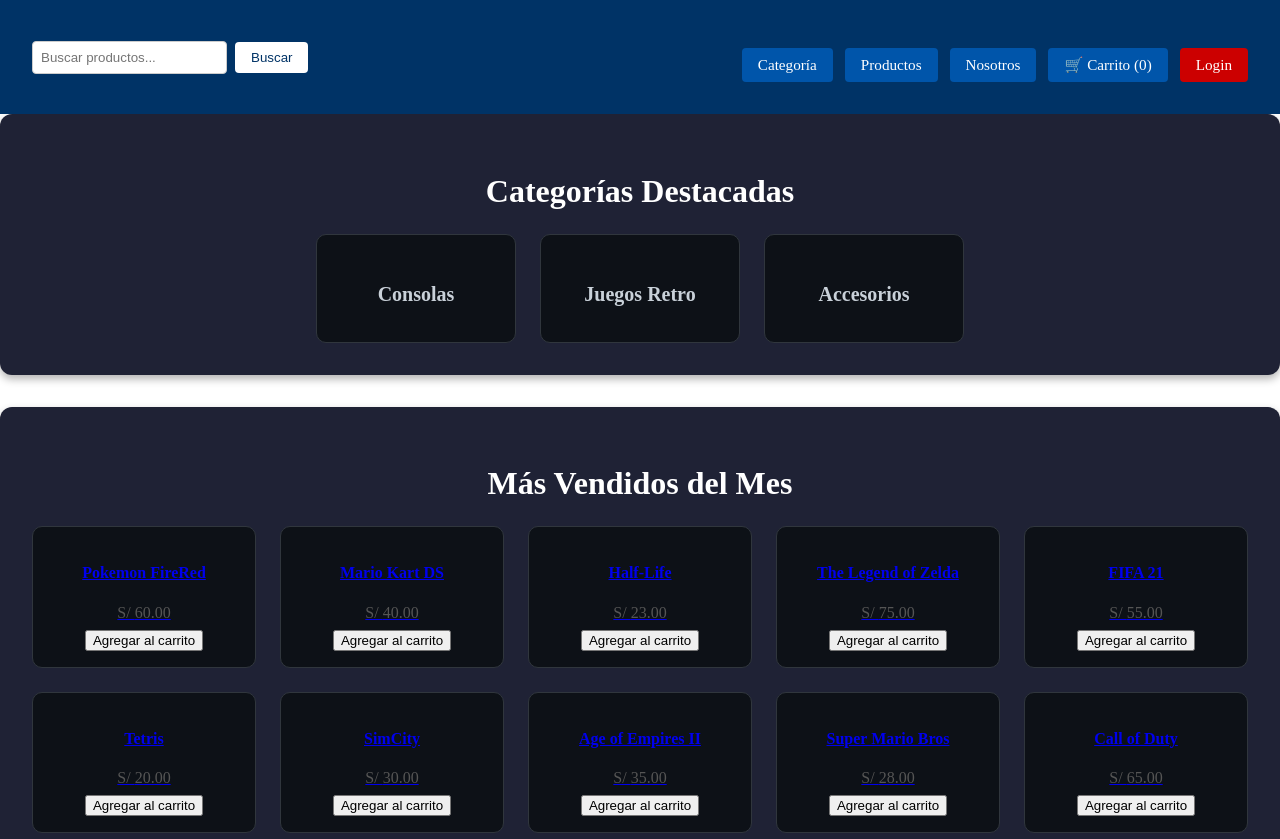
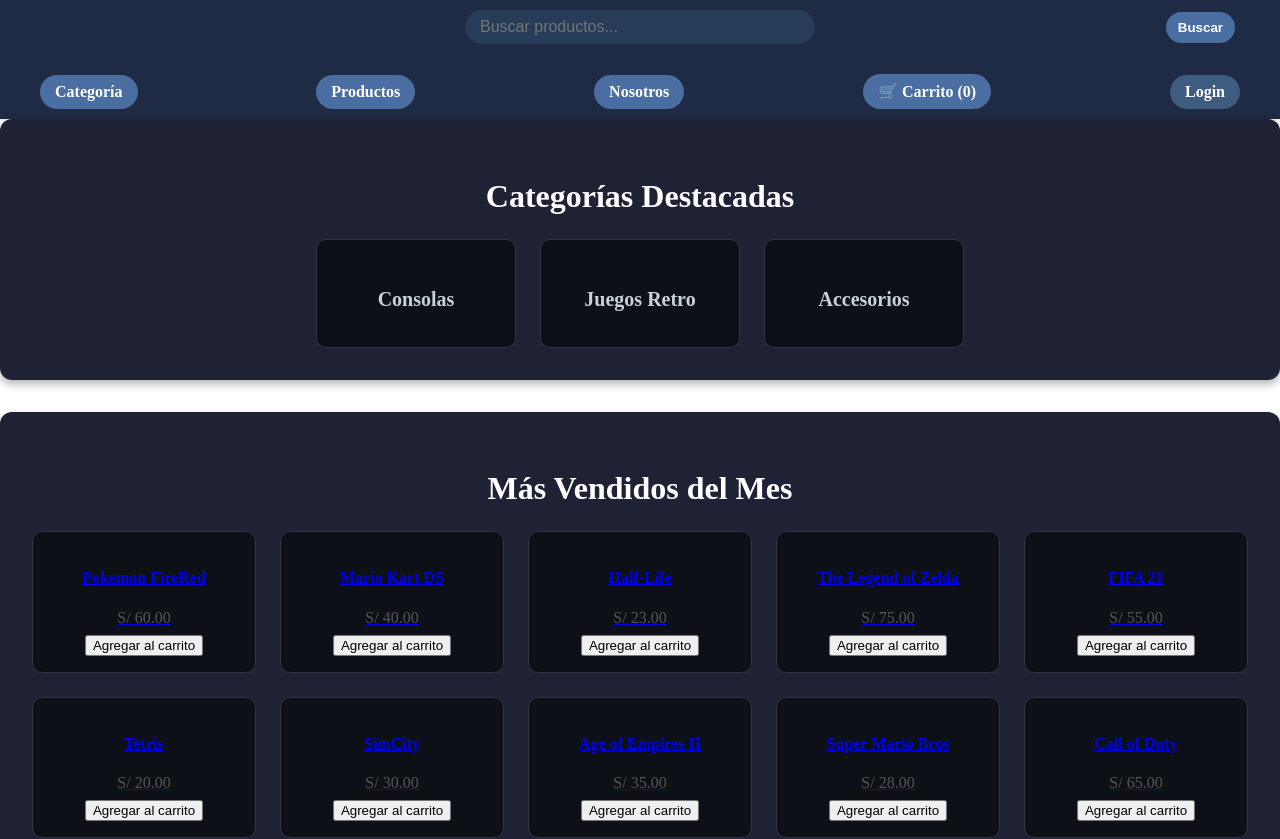
Before and after one commit to micaellodev/g3-progra, a React (Vite) app in the folder frontend/: page / in a window 1280 px wide. Shown: the top 839 px of the page. Built offline with nearby package versions, Linux system fonts and the light colour scheme.

Commit message:
Barra de busqueda_mejorada
Mejorado

```diff
--- a/frontend/src/components/Product/ProductoDetalle.jsx
+++ b/frontend/src/components/Product/ProductoDetalle.jsx
@@ -1,17 +1,25 @@
-import React from 'react';
+// src/pages/ProductoDetalle.jsx
+import React, { useState } from 'react';
 import { useParams, useNavigate } from 'react-router-dom';
 import { juegos } from '../../constantes/Consts';
 import { useCarrito } from '../../hooks/CartContext';
-//import './DetalleProducto.css';
+import TopBar from '../../components/TopBar/TopBar';
+import ProductoDetalleCard from '../../components/Table/ProductoDetalleCard';
 
 const ProductoDetalle = () => {
   const { id } = useParams();
   const navigate = useNavigate();
   const { addToCart } = useCarrito();
 
+  const [busqueda, setBusqueda] = useState('');
+
+  const handleSearch = (e) => {
+    e.preventDefault();
+    console.log('Buscando:', busqueda);
+  };
+
   const producto = juegos.find(j => j.id === Number(id));
-
-  if (!producto) return <p>Producto no encontrado</p>;
+  if (!producto) return <p style={{ padding: '20px' }}>Producto no encontrado</p>;
 
   const handleAgregar = () => {
     addToCart(producto);
@@ -23,14 +31,11 @@
   };
 
   return (
-    <div style={{ padding: '20px' }}>
-      <h1>{producto.nombre}</h1>
-      <img src={producto.imagen} alt={producto.nombre} width={250} />
-      <p><strong>Descripción:</strong> {producto.descripcion}</p>
-      <p><strong>Categoría:</strong> {producto.categoria}</p>
-      <p><strong>Precio:</strong> S/ {producto.precio.toFixed(2)}</p>
-      <p><strong>Stock:</strong> {producto.stock}</p>
-      <div style={{ marginTop: '20px' }}>
+    <>
+      <TopBar handleSearch={handleSearch} busqueda={busqueda} setBusqueda={setBusqueda} />
+      <h1 style={{ margin: '20px 30px' }}>Detalle del Producto</h1>
+      <ProductoDetalleCard producto={producto} />
+      <div style={{ marginLeft: '30px', marginTop: '20px' }}>
         <button onClick={handleAgregar} style={{ marginRight: '10px' }}>
           Agregar al carrito
         </button>
@@ -38,7 +43,7 @@
           Volver al inicio
         </button>
       </div>
-    </div>
+    </>
   );
 };
 
--- a/frontend/src/components/TopBar/TopBar.jsx
+++ b/frontend/src/components/TopBar/TopBar.jsx
@@ -1,33 +1,62 @@
 import { Link, useNavigate } from 'react-router-dom';
-import { useContext } from 'react';
+import { useContext, useState } from 'react';
 import { useLogin } from '../../hooks/LoginContext';
-import { CartContext } from "../../hooks/CartContext";
+import { CartContext } from '../../hooks/CartContext';
+import { juegos } from '../../constantes/Consts';
 import styles from './TopBar.module.css';
 
 const TopBar = ({ busqueda, setBusqueda }) => {
   const navigate = useNavigate();
   const { currentUser, logout, isLoading } = useLogin();
-  const { cart } = useContext(CartContext);
-
-  // Debug - remover después de solucionar
-  console.log('TopBar - currentUser:', currentUser);
-  console.log('TopBar - isLoading:', isLoading);
+  const { cart, addToCart } = useContext(CartContext);
+  const [mensajeError, setMensajeError] = useState('');
+  const [resultados, setResultados] = useState([]);
 
   const handleSearch = (e) => {
     e.preventDefault();
-    if (busqueda.trim()) {
-      navigate(`/resultados?busqueda=${encodeURIComponent(busqueda.trim())}`);
+    const valor = busqueda.trim();
+
+    if (valor === '') {
+      setMensajeError('Por favor, ingrese al menos un carácter para buscar.');
+      navigate('/categoria'); // Redirige a Categorías
+    } else {
+      setMensajeError('');
+
+      // Buscar si hay un juego que coincida con la búsqueda
+      const juegoEncontrado = juegos.find(juego => juego.nombre.toLowerCase() === valor.toLowerCase());
+
+      if (juegoEncontrado) {
+        // Si el juego es encontrado, redirigir al detalle del producto
+        navigate(`/detalleproducto/${juegoEncontrado.id}`);
+      } else {
+        // Si no se encuentra el juego, redirigir a resultados de búsqueda
+        navigate(`/resultados?busqueda=${encodeURIComponent(valor)}`);
+      }
     }
   };
 
-  const handleLogout = () => {
-    logout();
-    navigate('/'); // Redirigir a home después del logout
+  const handleInputChange = (e) => {
+    const valor = e.target.value;
+    setBusqueda(valor);
+    setMensajeError(''); // Ocultar mensaje si el usuario empieza a escribir
+
+    if (valor.trim() === '') {
+      setResultados([]);
+    } else {
+      const filtrados = juegos.filter(j =>
+        j.nombre.toLowerCase().includes(valor.toLowerCase())
+      );
+      setResultados(filtrados);
+    }
+  };
+
+  const handleAgregar = (producto) => {
+    addToCart(producto);
+    alert("Producto añadido al carrito");
   };
 
   const totalItems = cart?.reduce((acc, item) => acc + item.quantity, 0) || 0;
 
-  // Si está cargando, mostrar estado de carga
   if (isLoading) {
     return (
       <nav className={styles.navbar}>
@@ -37,19 +66,16 @@
               type="text"
               placeholder="Buscar productos..."
               value={busqueda}
-              onChange={(e) => setBusqueda(e.target.value)}
+              onChange={handleInputChange}
               className={styles.searchInput}
             />
             <button type="submit" className={styles.searchButton}>Buscar</button>
           </form>
-
           <div className={styles.linksContainer}>
             <Link to="/categoria" className={styles.navLinkButton}>Categoría</Link>
             <Link to="/detalleproducto" className={styles.navLinkButton}>Productos</Link>
             <Link to="/nosotros" className={styles.navLinkButton}>Nosotros</Link>
-            <Link to="/carrito" className={styles.navLinkButton}>
-              🛒 Carrito ({totalItems})
-            </Link>
+            <Link to="/carrito" className={styles.navLinkButton}>🛒 Carrito ({totalItems})</Link>
             <span className={styles.loadingText}>Cargando...</span>
           </div>
         </div>
@@ -65,34 +91,45 @@
             type="text"
             placeholder="Buscar productos..."
             value={busqueda}
-            onChange={(e) => setBusqueda(e.target.value)}
+            onChange={handleInputChange}
             className={styles.searchInput}
           />
           <button type="submit" className={styles.searchButton}>Buscar</button>
         </form>
 
+        {mensajeError && <p className={styles.errorText}>{mensajeError}</p>}
+
+        {resultados.length > 0 && (
+          <ul className={styles.resultados}>
+            {resultados.map(producto => (
+              <li key={producto.id} className={styles.resultadoItem}>
+                <img src={producto.imagen} alt={producto.nombre} className={styles.resultadoImagen} />
+                <div className={styles.resultadoInfo}>
+                  <h4>{producto.nombre}</h4>
+                  <p>{producto.descripcion}</p>
+                  <p><strong>S/. {producto.precio}</strong></p>
+                  <button
+                    onClick={() => handleAgregar(producto)}
+                    className={styles.agregarBtn}
+                  >
+                    Agregar al carrito
+                  </button>
+                </div>
+              </li>
+            ))}
+          </ul>
+        )}
+
         <div className={styles.linksContainer}>
           <Link to="/categoria" className={styles.navLinkButton}>Categoría</Link>
           <Link to="/detalleproducto" className={styles.navLinkButton}>Productos</Link>
           <Link to="/nosotros" className={styles.navLinkButton}>Nosotros</Link>
-          <Link to="/carrito" className={styles.navLinkButton}>
-            🛒 Carrito ({totalItems})
-          </Link>
-
-
+          <Link to="/carrito" className={styles.navLinkButton}>🛒 Carrito ({totalItems})</Link>
 
           {currentUser ? (
             <>
-              <Link
-                to="/perfil"
-                className={styles.iconButton}
-                title={`Perfil de ${currentUser.name || currentUser.email || 'usuario'}`}
-              >
-                👤
-              </Link>
-              <button onClick={handleLogout} className={styles.logoutButton}>
-                Cerrar sesión
-              </button>
+              <Link to="/perfil" className={styles.iconButton} title={`Perfil de ${currentUser.name || currentUser.email || 'usuario'}`}>👤</Link>
+              <button onClick={logout} className={styles.logoutButton}>Cerrar sesión</button>
             </>
           ) : (
             <Link to="/login" className={styles.loginLink}>Login</Link>
--- a/frontend/src/components/TopBar/TopBar.module.css
+++ b/frontend/src/components/TopBar/TopBar.module.css
@@ -1,95 +1,196 @@
-/* Barra de navegación */
+/* TopBar.module.css */
+
 .navbar {
-  box-sizing: border-box;   /* que su padding no empuje más allá del 100% */
-  width: 100%;
-  position: sticky;
-  top: 0;
-  left: 0;
-  right: 0;
-  background: #003366;
-  padding: 2rem;            /* ahora ya no “hinchará” el ancho */
-  z-index: 1000;
+  background-color: #1f2a44; /* Azul oscuro */
+  padding: 10px 20px;
+  display: flex;
+  justify-content: center;
+  align-items: center;
+  box-shadow: 0 2px 5px rgba(0, 0, 0, 0.1);
+  z-index: 100;
 }
 
-/* Contenedor principal de navegación */
 .navContainer {
   display: flex;
-  align-items: center;
-  justify-content: space-between;
-  flex-wrap: wrap;
+  flex-direction: column;
+  width: 100%;
+  max-width: 1200px;
 }
 
-/* Formulario de búsqueda */
 .searchForm {
   display: flex;
   align-items: center;
+  justify-content: center;
+  margin-bottom: 15px;
+  position: relative;
 }
 
 .searchInput {
-  padding: 0.5rem;
-  border-radius: 4px;
-  border: 1px solid #ccc;
+  width: 100%;
+  max-width: 350px;
+  padding: 8px 15px;
+  border: none;
+  border-radius: 30px;
+  background-color: #263c59; /* Azul medio */
+  color: white;
+  font-size: 16px;
+  transition: background-color 0.3s;
+}
+
+.searchInput:focus {
+  outline: none;
+  background-color: #2e4978; /* Azul más oscuro */
 }
 
 .searchButton {
-  margin-left: 0.5rem;
-  padding: 0.5rem 1rem;
-  border-radius: 4px;
+  position: absolute;
+  right: 5px;
+  padding: 8px 12px;
   border: none;
-  background: #fff;
-  color: #003366;
+  background-color: #4a6ea1; /* Azul brillante */
+  color: white;
+  border-radius: 20px;
+  font-weight: bold;
   cursor: pointer;
+  transition: background-color 0.3s;
 }
 
-/* Contenedor de enlaces */
+.searchButton:hover {
+  background-color: #3b5f8a; /* Azul más oscuro */
+}
+
+.resultados {
+  margin-top: 10px;
+  padding: 0;
+  list-style: none;
+  background-color: #2b3a55; /* Azul aún más oscuro */
+  border-radius: 8px;
+  box-shadow: 0 2px 6px rgba(0, 0, 0, 0.15);
+  position: absolute;
+  width: 100%;
+  max-width: 350px;
+  z-index: 10;
+}
+
+.resultadoItem {
+  display: flex;
+  align-items: center;
+  padding: 10px;
+  border-bottom: 1px solid #3a4a64;
+}
+
+.resultadoItem:last-child {
+  border-bottom: none;
+}
+
+.resultadoImagen {
+  width: 60px;
+  height: 60px;
+  object-fit: cover;
+  border-radius: 5px;
+  margin-right: 15px;
+}
+
+.resultadoInfo {
+  color: white;
+}
+
+.resultadoInfo h4 {
+  margin: 0;
+  font-size: 16px;
+}
+
+.resultadoInfo p {
+  margin: 5px 0;
+  font-size: 14px;
+}
+
+.agregarBtn {
+  margin-top: 10px;
+  padding: 6px 12px;
+  background-color: #3e5b80; /* Azul intermedio */
+  color: white;
+  border: none;
+  border-radius: 5px;
+  cursor: pointer;
+  transition: background-color 0.3s;
+}
+
+.agregarBtn:hover {
+  background-color: #344b6f; /* Azul más oscuro */
+}
+
 .linksContainer {
   display: flex;
-  flex-wrap: wrap;
-  gap: 0.75rem;
-  margin-top: 1rem;
+  justify-content: space-between;
+  align-items: center;
+  margin-top: 15px;
 }
 
-/* Estilo común para cada botón/enlace */
-.navLinkButton,
-.loginLink,
-.iconButton {
-  background: #0055aa;
-  color: #fff;
+.navLinkButton {
+  color: white;
   text-decoration: none;
-  padding: 0.5rem 1rem;
-  border-radius: 4px;
-  border: none;
-  cursor: pointer;
-  font-size: 0.95rem;
-  display: inline-flex;
-  align-items: center;
-  justify-content: center;
+  padding: 8px 15px;
+  background-color: #4a6ea1;
+  border-radius: 30px;
+  font-weight: bold;
+  transition: background-color 0.3s;
 }
 
-/* Botón de icono de perfil */
-.iconButton {
-  background: transparent;
-  font-size: 1.2rem;
+.navLinkButton:hover {
+  background-color: #3b5f8a;
 }
 
-/* Botón de cerrar sesión */
+.iconButton,
+.logoutButton,
 .loginLink {
-  background: #cc0000;
+  color: white;
+  text-decoration: none;
+  padding: 8px 15px;
+  border-radius: 30px;
+  background-color: #3e5b80;
+  font-weight: bold;
+  transition: background-color 0.3s;
 }
 
-/* Transición suave para todos los botones */
-.navLinkButton:hover,
-.loginLink:hover,
-.searchButton:hover {
-  opacity: 0.85;
+.iconButton:hover,
+.logoutButton:hover,
+.loginLink:hover {
+  background-color: #344b6f;
 }
-.logoutButton {
-  flex-shrink: 0;
-  margin-left: 1rem;
-  background: #cc0000;
-  color: white;
-  padding: 0.5rem 1rem;
-  border: none;
-  border-radius: 4px;
-  cursor: pointer;
+
+.loadingText {
+  color: #6b7c94;
+  font-size: 14px;
+  font-style: italic;
 }
+
+@media (max-width: 768px) {
+  .navContainer {
+    flex-direction: column;
+    align-items: center;
+  }
+
+  .searchForm {
+    flex-direction: column;
+    align-items: center;
+  }
+
+  .searchInput {
+    width: 100%;
+    margin-bottom: 10px;
+  }
+
+  .searchButton {
+    margin-top: 5px;
+  }
+
+  .linksContainer {
+    flex-direction: column;
+    align-items: center;
+  }
+
+  .navLinkButton {
+    margin: 5px 0;
+  }
+}
--- a/frontend/src/pages/admin/ListaCategorias.jsx
+++ b/frontend/src/pages/admin/ListaCategorias.jsx
@@ -2,7 +2,7 @@
 import { useNavigate } from 'react-router-dom';
 import AgregarCategoria from './AgregarCategorias';
 import TopBarAdmin from '../../components/TopBar/TopBarAdmin';
-import { categorias } from '../../constantes/consts';
+import { categorias } from '../../constantes/Consts';
 
 function ListaCategorias() {
   const [busqueda, setBusqueda] = useState('');
--- /dev/null
+++ b/frontend/src/pages/guest/Resultados.jsx
@@ -0,0 +1,57 @@
+import { useLocation, Link, useNavigate } from 'react-router-dom';
+import { juegos } from '../../constantes/Consts';
+import '../../pages/guest/resultadosEstilos.css';
+import TopBar from '../../components/TopBar/TopBar';
+
+
+const Resultados = () => {
+  const location = useLocation();
+  const navigate = useNavigate();
+  const queryParams = new URLSearchParams(location.search);
+  const busqueda = queryParams.get('busqueda');
+
+  // Filtrar juegos según el parámetro de búsqueda
+  const productosFiltrados = juegos.filter(juego =>
+    juego.nombre.toLowerCase().includes(busqueda.toLowerCase())
+  );
+
+
+  const volverAlInicio = () => {
+    navigate('/');
+  };
+
+  return (
+    <div>
+      <TopBar />
+
+      <div className="resultados-container">
+        <h1 className="resultados-title">Resultados de búsqueda para: "{busqueda}"</h1>
+
+        {productosFiltrados.length > 0 ? (
+          <div className="resultados-list">
+            {productosFiltrados.map((producto) => (
+              <div key={producto.id} className="resultado-item">
+                <img src={producto.imagen} alt={producto.nombre} className="resultado-imagen" />
+                <div className="resultado-info">
+                  <h3 className="resultado-titulo">{producto.nombre}</h3>
+                  <p className="resultado-descripcion">{producto.descripcion}</p>
+                  <p className="resultado-precio"><strong>S/. {producto.precio}</strong></p>
+                  <Link to={`/producto/${producto.id}`} className="resultado-enlace-detalle">Ver detalle</Link>
+                </div>
+              </div>
+            ))}
+          </div>
+        ) : (
+          <p className="no-resultados">No se encontraron resultados para tu búsqueda.</p>
+        )}
+
+
+        <button onClick={volverAlInicio} className="volver-inicio-btn">
+          Volver al Inicio
+        </button>
+      </div>
+    </div>
+  );
+};
+
+export default Resultados;
--- /dev/null
+++ b/frontend/src/pages/guest/resultadosEstilos.css
@@ -0,0 +1,118 @@
+
+.resultados-container {
+  background-color: #f4f8ff;
+  padding: 20px;
+  max-width: 1200px;
+  margin: 0 auto;
+  border-radius: 10px;
+  box-shadow: 0 4px 10px rgba(0, 0, 0, 0.1);
+}
+
+
+.resultados-title {
+  color: #003366;
+  font-size: 2rem;
+  font-weight: bold;
+  margin-bottom: 20px;
+  text-align: center;
+}
+
+
+.resultados-list {
+  display: grid;
+  grid-template-columns: repeat(auto-fill, minmax(250px, 1fr));
+  gap: 20px;
+  margin-top: 20px;
+}
+
+
+.resultado-item {
+  background-color: #ffffff;
+  padding: 15px;
+  border-radius: 10px;
+  box-shadow: 0 2px 5px rgba(0, 0, 0, 0.1);
+  transition: transform 0.3s ease-in-out;
+}
+
+.resultado-item:hover {
+  transform: translateY(-5px);
+}
+
+
+.resultado-imagen {
+  width: 100%;
+  height: auto;
+  border-radius: 8px;
+  margin-bottom: 10px;
+}
+
+
+.resultado-info {
+  padding: 10px 0;
+}
+
+
+.resultado-titulo {
+  color: #003366;
+  font-size: 1.25rem;
+  margin-bottom: 10px;
+}
+
+
+.resultado-descripcion {
+  color: #555;
+  font-size: 1rem;
+  line-height: 1.5;
+  margin-bottom: 10px;
+}
+
+
+.resultado-precio {
+  color: #007bff;
+  font-size: 1.1rem;
+}
+
+
+.resultado-enlace-detalle {
+  background-color: #007bff;
+  color: white;
+  padding: 10px 20px;
+  font-size: 1rem;
+  border: none;
+  border-radius: 5px;
+  cursor: pointer;
+  text-align: center;
+  display: inline-block;
+  margin-top: 10px;
+  text-decoration: none;
+  transition: background-color 0.3s ease;
+}
+
+.resultado-enlace-detalle:hover {
+  background-color: #0056b3;
+}
+
+
+.no-resultados {
+  text-align: center;
+  font-size: 1.25rem;
+  color: #ff6347;
+  margin-top: 20px;
+}
+
+.volver-inicio-btn {
+  background-color: #007bff;
+  color: white;
+  padding: 10px 20px;
+  font-size: 1.1rem;
+  border: none;
+  border-radius: 5px;
+  cursor: pointer;
+  display: inline-block;
+  margin-top: 20px;
+  transition: background-color 0.3s ease;
+}
+
+.volver-inicio-btn:hover {
+  background-color: #0056b3;
+}
```
Also changed, not shown: frontend/src/routes/App.jsx (+14 -11 lines), frontend/public/Banner.jpg (added).
